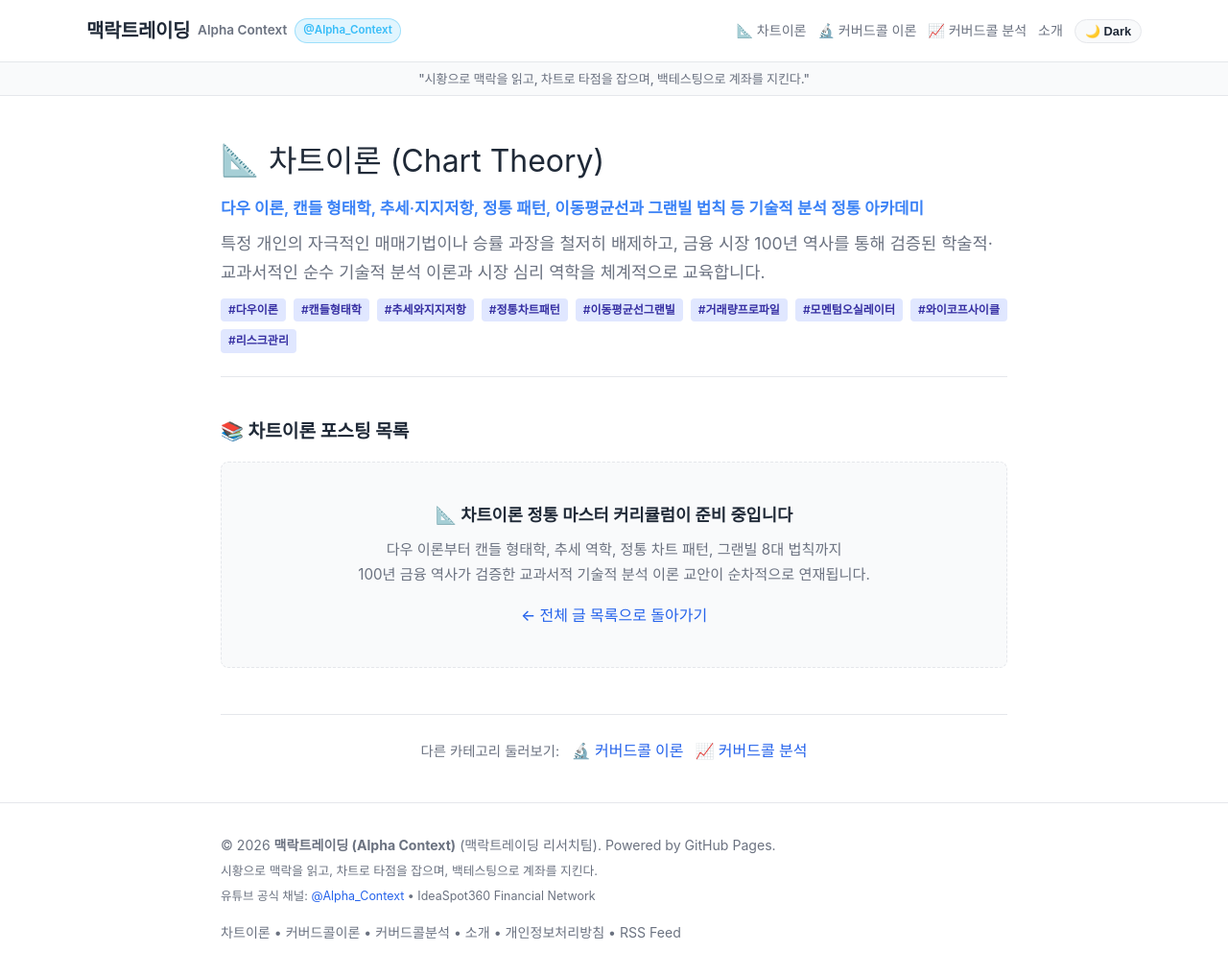
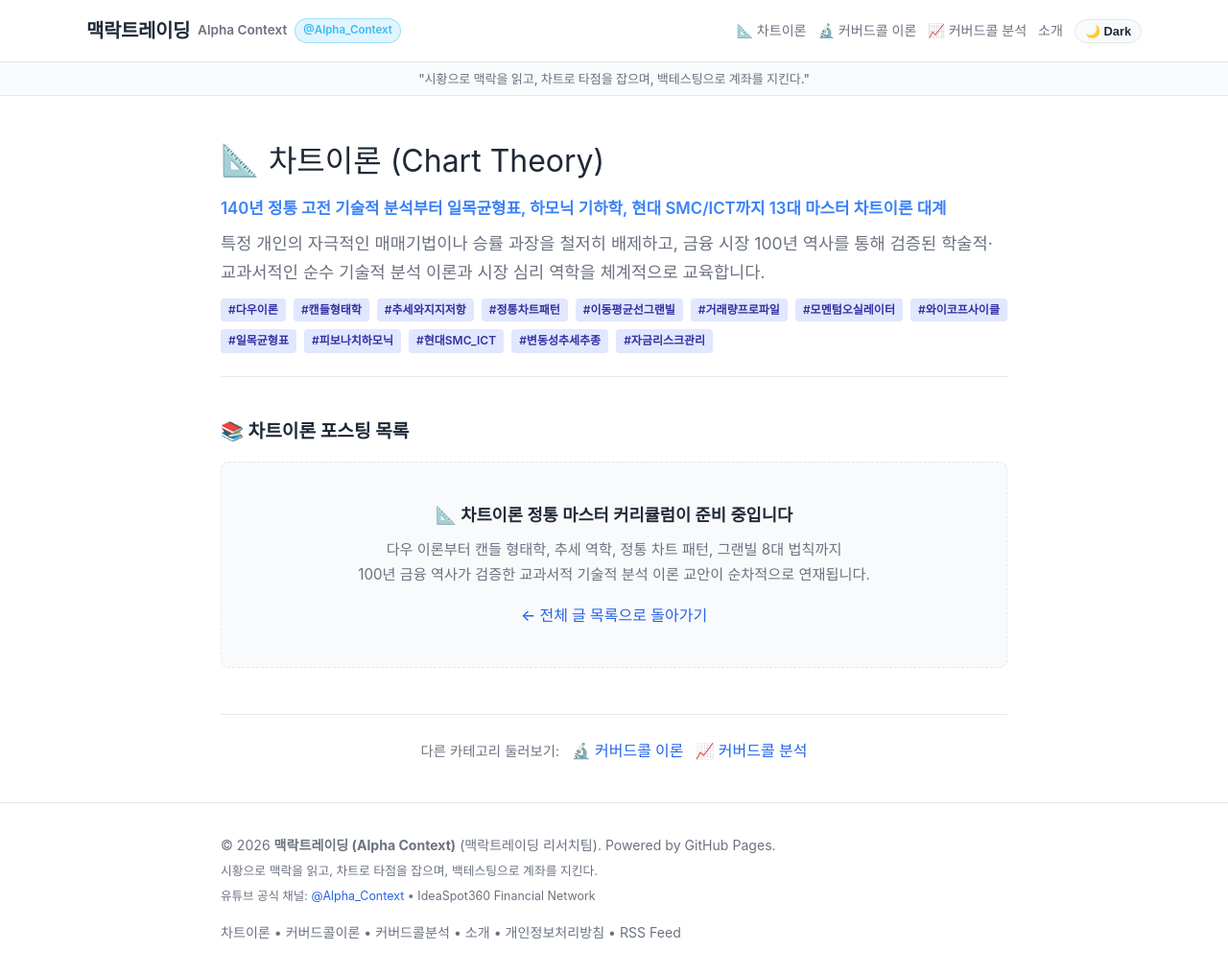
Before and after one commit to ideaspot360/stock, a Jekyll site: the page built from category/chart-theory/index.html, in a window 1280 px wide and 1016 px high. Shown: the whole window at 96% size. Built offline with Jekyll 4.4.1, drawn with Linux system fonts in a browser that asks for light colours.

Commit message:
feat(chart-theory): expand to 13 grand pillars including Ichimoku, Harmonic, and SMC

```diff
--- a/category/chart-theory/index.html
+++ b/category/chart-theory/index.html
@@ -10,7 +10,7 @@ permalink: /category/chart-theory/
     <h1 style="margin-bottom: 0;">차트이론 (Chart Theory)</h1>
   </div>
   <p style="color: var(--accent-color); font-weight: 600; font-size: 1.05rem; margin-bottom: 8px;">
-    다우 이론, 캔들 형태학, 추세·지지저항, 정통 패턴, 이동평균선과 그랜빌 법칙 등 기술적 분석 정통 아카데미
+    140년 정통 고전 기술적 분석부터 일목균형표, 하모닉 기하학, 현대 SMC/ICT까지 13대 마스터 차트이론 대계
   </p>
   <p>
     특정 개인의 자극적인 매매기법이나 승률 과장을 철저히 배제하고, 금융 시장 100년 역사를 통해 검증된 학술적·교과서적인 순수 기술적 분석 이론과 시장 심리 역학을 체계적으로 교육합니다.
@@ -24,7 +24,11 @@ permalink: /category/chart-theory/
     <span class="tag">#거래량프로파일</span>
     <span class="tag">#모멘텀오실레이터</span>
     <span class="tag">#와이코프사이클</span>
-    <span class="tag">#리스크관리</span>
+    <span class="tag">#일목균형표</span>
+    <span class="tag">#피보나치하모닉</span>
+    <span class="tag">#현대SMC_ICT</span>
+    <span class="tag">#변동성추세추종</span>
+    <span class="tag">#자금리스크관리</span>
   </div>
 </section>
 
--- a/index.html
+++ b/index.html
@@ -19,7 +19,7 @@ layout: default
   <div class="category-grid" style="grid-template-columns: repeat(auto-fit, minmax(280px, 1fr));">
     <a href="{{ '/category/chart-theory/' | relative_url }}" class="category-card">
       <h3>📐 차트이론</h3>
-      <p>다우 이론, 캔들 형태학, 추세·지지저항, 정통 패턴, 이동평균선과 그랜빌 법칙 등 기술적 분석 정통 아카데미</p>
+      <p>140년 고전 기술적 분석부터 일목균형표, 하모닉 패턴, 현대 SMC/ICT까지 13대 마스터 차트이론 대계</p>
     </a>
     <a href="{{ '/category/coveredcall-theory/' | relative_url }}" class="category-card">
       <h3>🔬 커버드콜 이론</h3>
```
